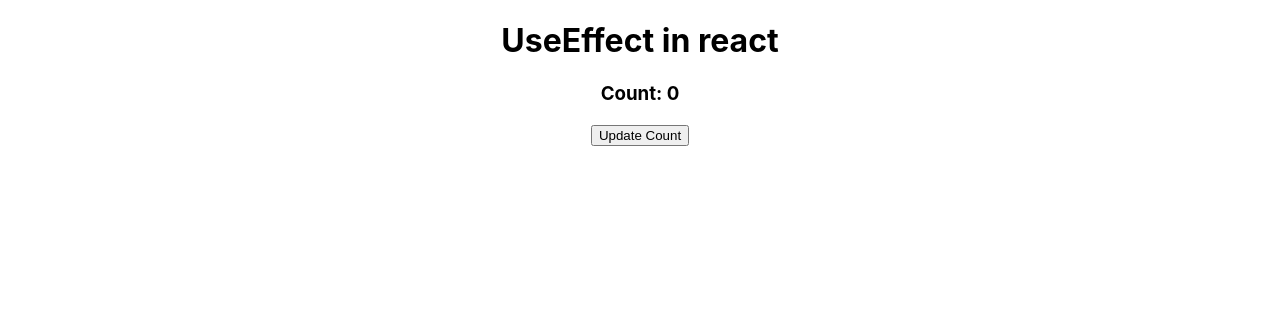
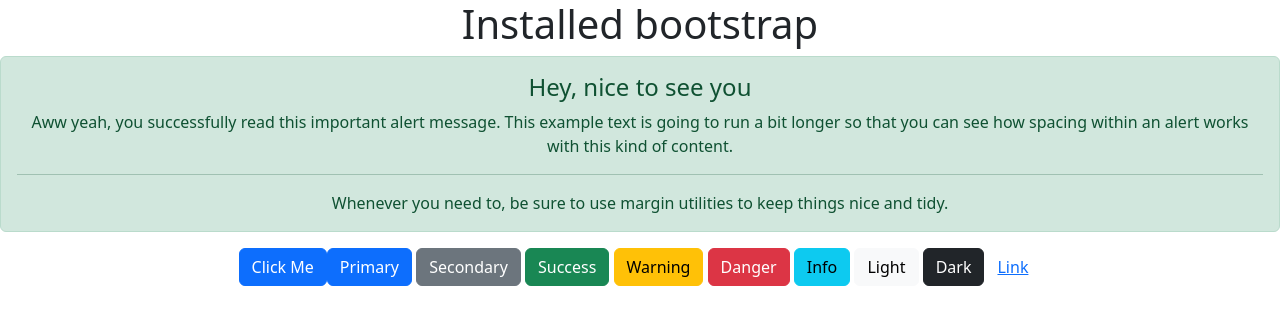
Before and after one commit to Sachin-RJ7/React-Tut, a React (Create React App) app: page / in a window 1280 px wide. Shown: the top 324 px of the page. Built offline with nearby package versions, Linux system fonts and the light colour scheme.

Commit message:
installed boostrap

```diff
--- a/package.json
+++ b/package.json
@@ -6,7 +6,9 @@
     "@testing-library/jest-dom": "^5.16.5",
     "@testing-library/react": "^13.4.0",
     "@testing-library/user-event": "^13.5.0",
+    "bootstrap": "^5.2.3",
     "react": "^18.2.0",
+    "react-bootstrap": "^2.7.0",
     "react-dom": "^18.2.0",
     "react-scripts": "5.0.1",
     "web-vitals": "^2.1.4"
--- a/src/App.js
+++ b/src/App.js
@@ -1,23 +1,35 @@
 import "./App.css";
-import React, { useEffect, useState } from "react";
+import { Button, Alert } from "react-bootstrap";
 
 function App()
 {
 
-  const[count, setCount] = useState(0)
-
-  useEffect(()=>{
-    console.log("UseEffect called:");
-  })
-
-
   return (
     <div className="App">
-      <h1>UseEffect in react</h1>
-      <h3>Count: {count}</h3>
-      <button onClick={()=>setCount(count+1)}>Update Count</button>
-
-
+    <h1>Installed bootstrap</h1>
+    <Alert variant="success">
+      <Alert.Heading>Hey, nice to see you</Alert.Heading>
+      <p>
+        Aww yeah, you successfully read this important alert message. This
+        example text is going to run a bit longer so that you can see how
+        spacing within an alert works with this kind of content.
+      </p>
+      <hr />
+      <p className="mb-0">
+        Whenever you need to, be sure to use margin utilities to keep things
+        nice and tidy.
+      </p>
+    </Alert>
+      <Button onClick={()=>{alert("Hello, brother")}}>Click Me</Button>
+      <Button variant="primary">Primary</Button>{' '}
+      <Button variant="secondary">Secondary</Button>{' '}
+      <Button variant="success">Success</Button>{' '}
+      <Button variant="warning">Warning</Button>{' '}
+      <Button variant="danger">Danger</Button>{' '}
+      <Button variant="info">Info</Button>{' '}
+      <Button variant="light">Light</Button>{' '}
+      <Button variant="dark">Dark</Button>
+      <Button variant="link">Link</Button>
     </div>
   )
 
--- a/src/index.js
+++ b/src/index.js
@@ -1,6 +1,7 @@
 import React from 'react';
 import ReactDOM from 'react-dom/client';
 import './index.css';
+import 'bootstrap/dist/css/bootstrap.min.css';
 import App from './App';
 import reportWebVitals from './reportWebVitals';
 
```
Also changed, not shown: 1 other file (tests, documents, lock files or other folders).
